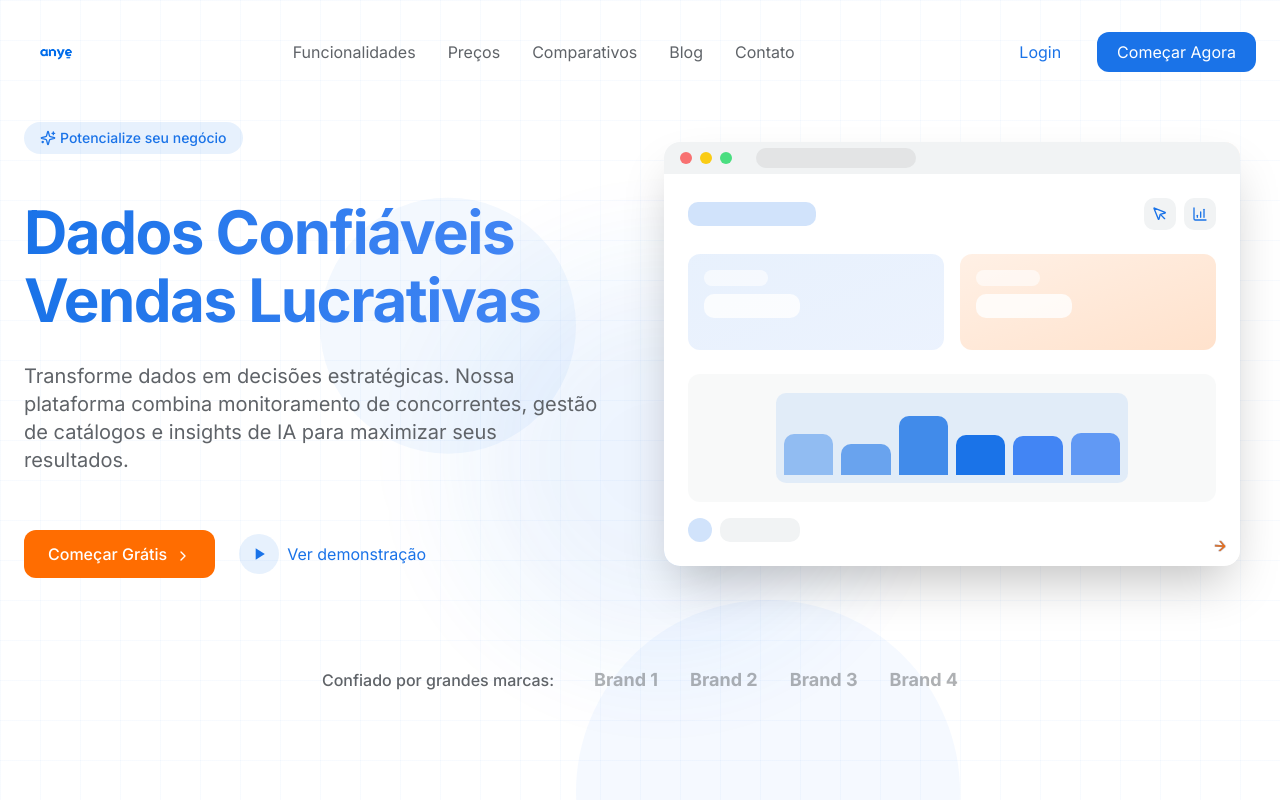
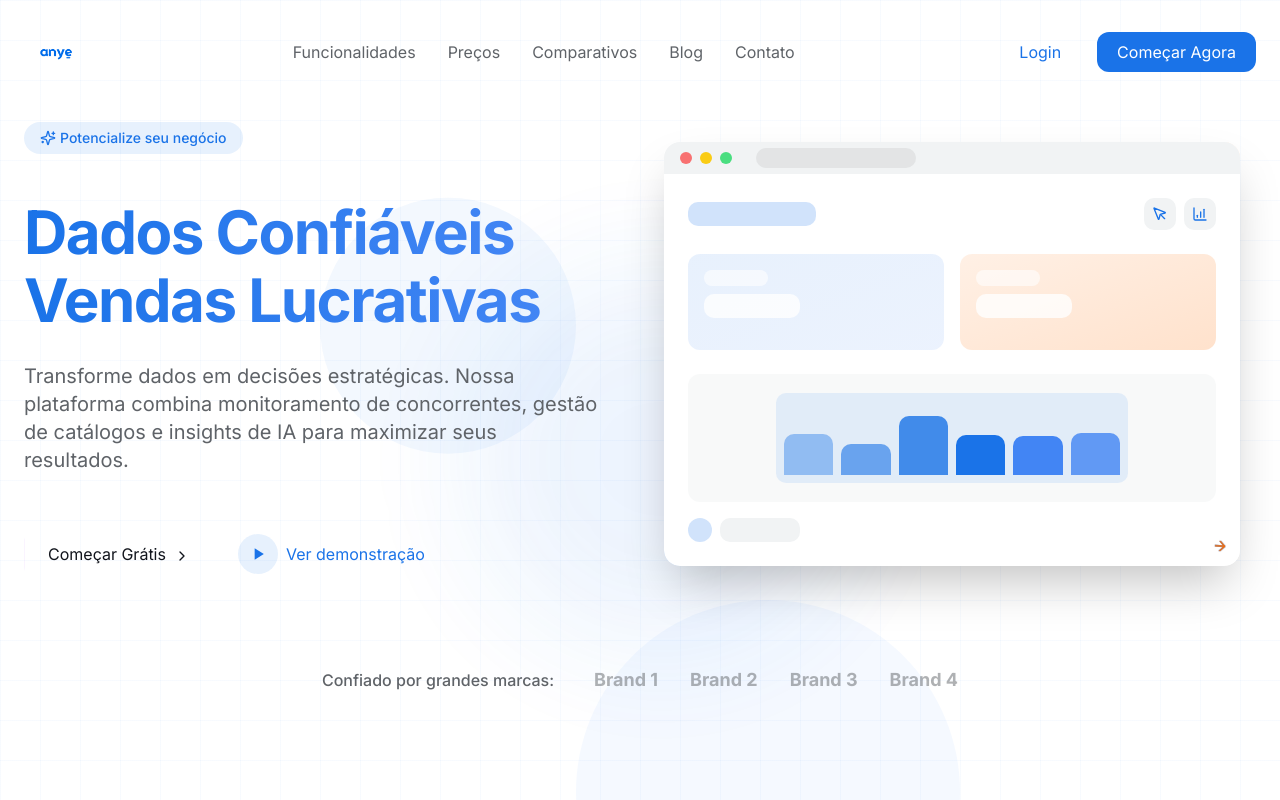
Before and after one commit to neon-ventura/dataflow-essence, a React (Vite) app: page / in a window 1280 px wide. Shown: the top 800 px of the page. Built offline with nearby package versions, Linux system fonts and the light colour scheme.

Commit message:
Replace orange color
Replaced all instances of the orange color with a new color.

```diff
--- a/src/components/Hero.tsx
+++ b/src/components/Hero.tsx
@@ -7,11 +7,9 @@ const Hero = () => {
 
   return (
     <section className="relative min-h-screen flex items-center pt-24 pb-20 overflow-hidden">
-      {/* Animated background elements */}
       <div className="absolute inset-0 -z-10">
         <div className="absolute inset-0 bg-[linear-gradient(rgba(26,115,232,0.03)_1px,transparent_1px),linear-gradient(90deg,rgba(26,115,232,0.03)_1px,transparent_1px)] bg-[size:40px_40px]"></div>
 
-        {/* Floating elements */}
         <motion.div
           initial={{ y: 0 }}
           animate={{ y: [-20, 0, -20] }}
@@ -25,7 +23,6 @@ const Hero = () => {
           className="absolute top-3/4 right-1/4 w-96 h-96 rounded-full bg-primary-light/5"
         />
 
-        {/* Gradient orbs */}
         <motion.div
           initial={{ opacity: 0.7 }}
           animate={{ opacity: [0.7, 0.9, 0.7] }}
@@ -78,7 +75,7 @@ const Hero = () => {
             >
               <motion.a
                 href="#signup"
-                className="group relative overflow-hidden rounded-lg btn-accent flex items-center gap-2 px-6 py-3 w-full sm:w-auto"
+                className="group relative overflow-hidden rounded-lg flex items-center gap-2 px-6 py-3 w-full sm:w-auto"
                 onMouseEnter={() => setIsHovered(true)}
                 onMouseLeave={() => setIsHovered(false)}
                 whileHover={{ scale: 1.03 }}
```
